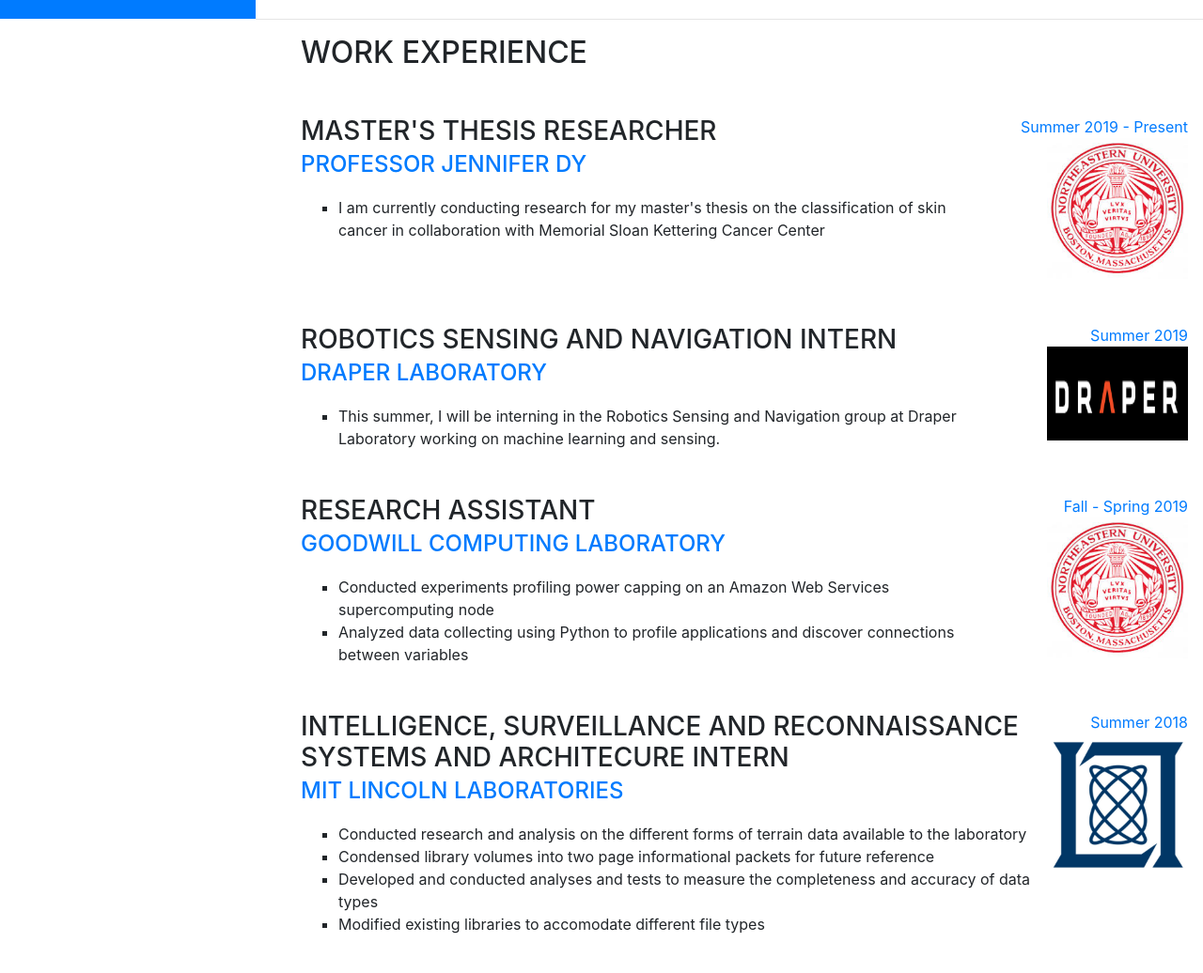
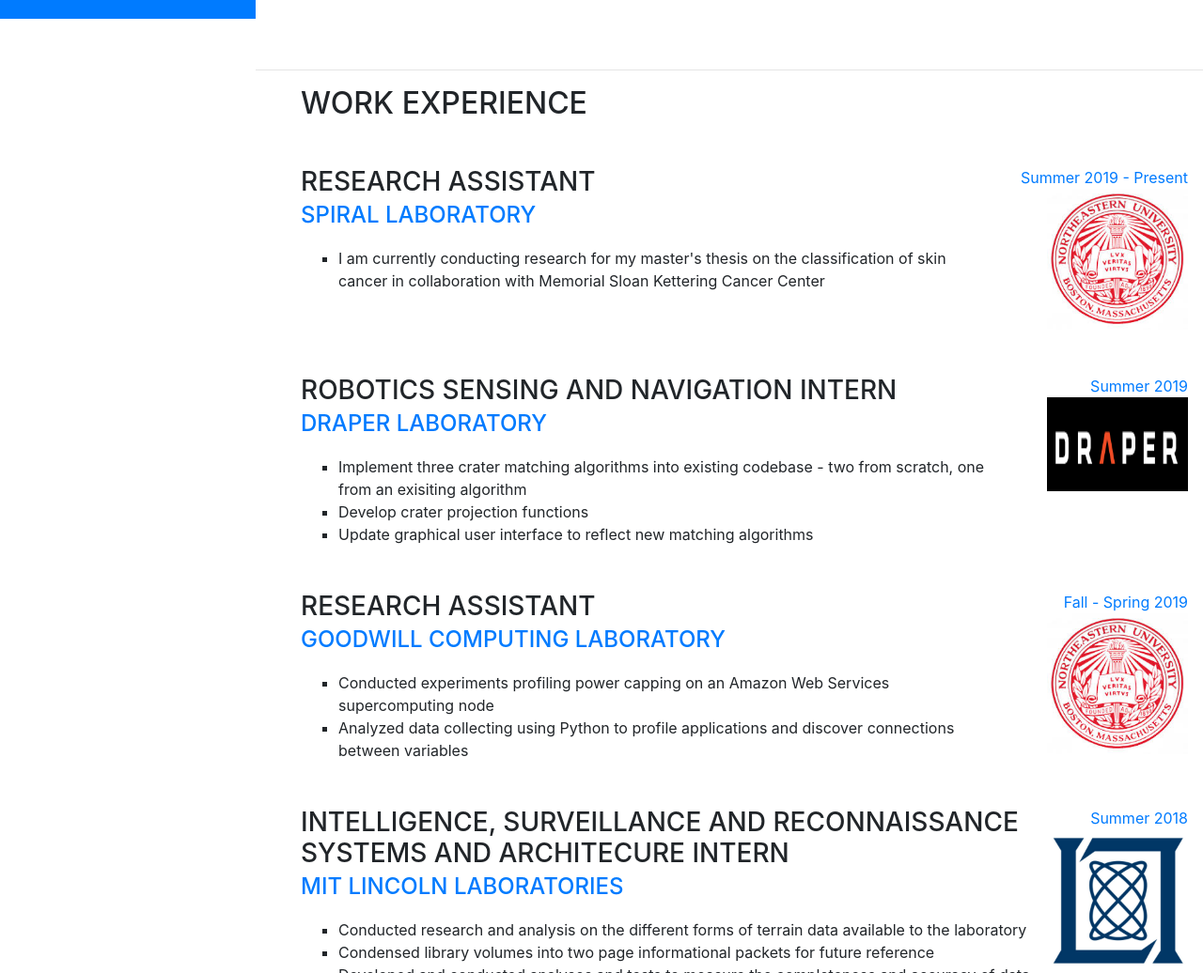
Before and after one commit to dalonzom/dalonzom.github.io, a website with bundled scripts: page index.html in a window 1280 px wide. Shown: the part 780-1816 px from the top of the page at 94% size. Built offline with nearby package versions, Linux system fonts and the light colour scheme; a web font is replaced by a local one.

Commit message:
spacing + update jobs

```diff
--- a/css/resume.css
+++ b/css/resume.css
@@ -32,14 +32,20 @@
 h1 {
   font-size: 6rem;
   line-height: 5.5rem;
+  padding-top: 10;
+  padding-bottom: 10;
 }
 
 h2 {
   font-size: 3.5rem;
+  padding-top: 10;
+  padding-bottom: 10;
 }
 
 h3 {
   font-size: 2rem;
+  padding-top: 10;
+  padding-bottom: 10;
 }
 
 p.lead {
@@ -52,6 +58,8 @@
   font-weight: 500;
   font-family: 'Saira Extra Condensed', -apple-system, BlinkMacSystemFont, 'Segoe UI', Roboto, 'Helvetica Neue', Arial, sans-serif, 'Apple Color Emoji', 'Segoe UI Emoji', 'Segoe UI Symbol', 'Noto Color Emoji';
   font-size: 1.5rem;
+  padding-top: 10;
+  padding-bottom: 10;
 }
 
 .social-icons a {
@@ -150,8 +158,8 @@
 }
 
 section.resume-section {
-  padding-top: 5rem !important;
-  padding-bottom: 5rem !important;
+  padding-top: 15rem !important;
+  padding-bottom: 15rem !important;
   max-width: 100%;
 }
 
@@ -170,8 +178,8 @@
 
 @media (min-width: 992px) {
   section.resume-section {
-    padding-top: 3rem !important;
-    padding-bottom: 3rem !important;
+    padding-top: 30rem !important;
+    padding-bottom: 30rem !important;
   }
 }
 
--- a/index.html
+++ b/index.html
@@ -87,9 +87,12 @@
             <a href="https://github.com/dalonzom">
               <i class="fab fa-github"></i>
             </a>
-	<a href = "https://goodreads.com/goodreadscommarissadalonzo">
-	<i class = "fab fa-goodreads"></i>
-	</a>
+	           <a href = "https://goodreads.com/goodreadscommarissadalonzo">
+	           <i class = "fab fa-goodreads"></i>
+	           </a>
+             <a href = "https://devpost.com/dalonzom?ref_content=user-portfolio&ref_feature=portfolio&ref_medium=global-nav">
+              <i class = "fab fa-laptop"></i>
+            </a>
           </div>
         </div>
       </section>
@@ -102,9 +105,9 @@
 
 	<div class="resume-item d-flex flex-column flex-md-row mb-5">
             <div class="resume-content mr-auto">
-              <h3 class="mb-0">Master's Thesis Researcher</h3>
+              <h3 class="mb-0">Research Assistant</h3>
               <div class="subheading mb-3">
-				  <a href = "http://www.ece.neu.edu/fac-ece/jdy/">Professor Jennifer Dy </a>
+				  <a href = "https://web.northeastern.edu/spiral/">SPIRAL Laboratory</a>
 				  </div>
 			  <ul class="fa-ul mb-0" style = 'list-style-type:square'>
               <li>I am currently conducting research for my master's thesis on the classification of skin cancer in collaboration with Memorial Sloan Kettering Cancer Center </li>
@@ -124,8 +127,9 @@
 				  <a href = "https://www.draper.com/">Draper Laboratory</a>
 				  </div>
 			  <ul class="fa-ul mb-0" style = 'list-style-type:square'>
-              <li>This summer, I will be interning in the Robotics Sensing and Navigation group at Draper Laboratory working
-		on machine learning and sensing. </li>
+              <li>Implement three crater matching algorithms into existing codebase - two from scratch, one from an exisiting algorithm</li>
+              <li>Develop crater projection functions </li>
+              <li> Update graphical user interface to reflect new matching algorithms</li>
 
 		  </ul>
             </div>
@@ -267,6 +271,7 @@
           <ul class="fa-ul mb-0" style = 'list-style-type:square'>
 	<li class="list-inline-item">
 	    <li> ROS </li>
+      <li>Pytorch</li>
             <li>PSpice</li>
             <li>LTSpice</li>
             <li>OrCAD Capture</li>
@@ -355,7 +360,7 @@
 		           </div>
 		           <div class="resume-date text-md-right">
 					   <ul style = 'list-style-type:none'>
-		            <li> <span class="text-primary">Fall 2018 </span></li>
+		            <li> <span class="text-primary">Fall 2018, Fall 2019 </span></li>
 					 <li><img src = "img/IEEE.png" alt = "IEEE" width="200" height="50"  ></li>
 				 </ul>
 		           </div>
@@ -383,7 +388,7 @@
          </div>
 	 </div>
        <div class="resume-item d-flex flex-column flex-md-row">
-         <div class="resume-content mr-auto">
+         <div class="resume-content" width=100%>
            <h3 class="mb-0">ASL Translator</h3>
            <div class="subheading mb-3">  <a href = "https://devpost.com/software/asltranslator">SharkHack 2019</a></div>
 	  <ul class="fa-ul mb-0" style = 'list-style-type:square'>
@@ -404,6 +409,8 @@
   	</ul>
          </div>
 	 </div>
+
+
        <div class="resume-item d-flex flex-column flex-md-row">
          <div class="resume-content mr-auto">
            <h3 class="mb-0">Dreamcatcher</h3>
```
Also changed, not shown: css/resume.min.css, 2 other files.
